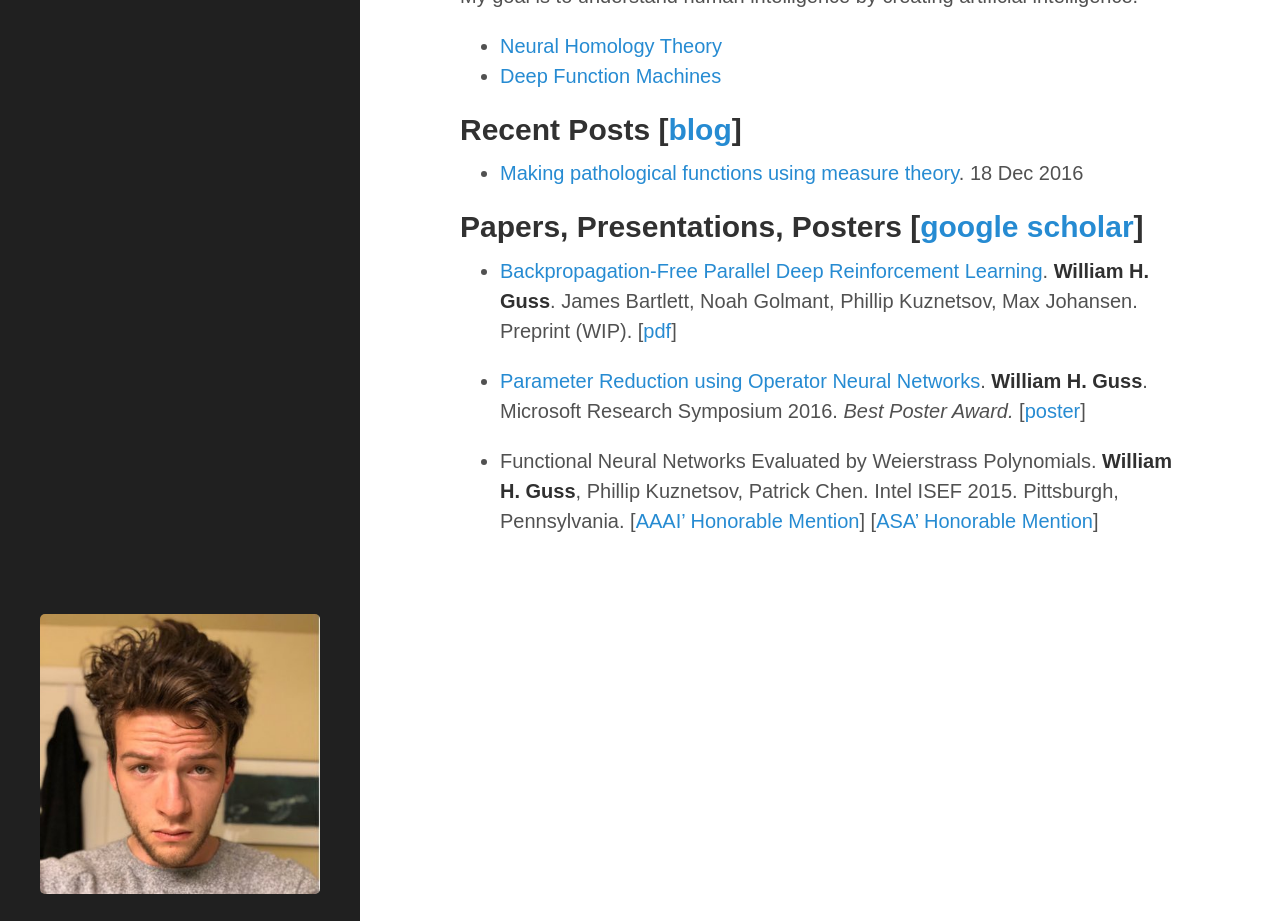
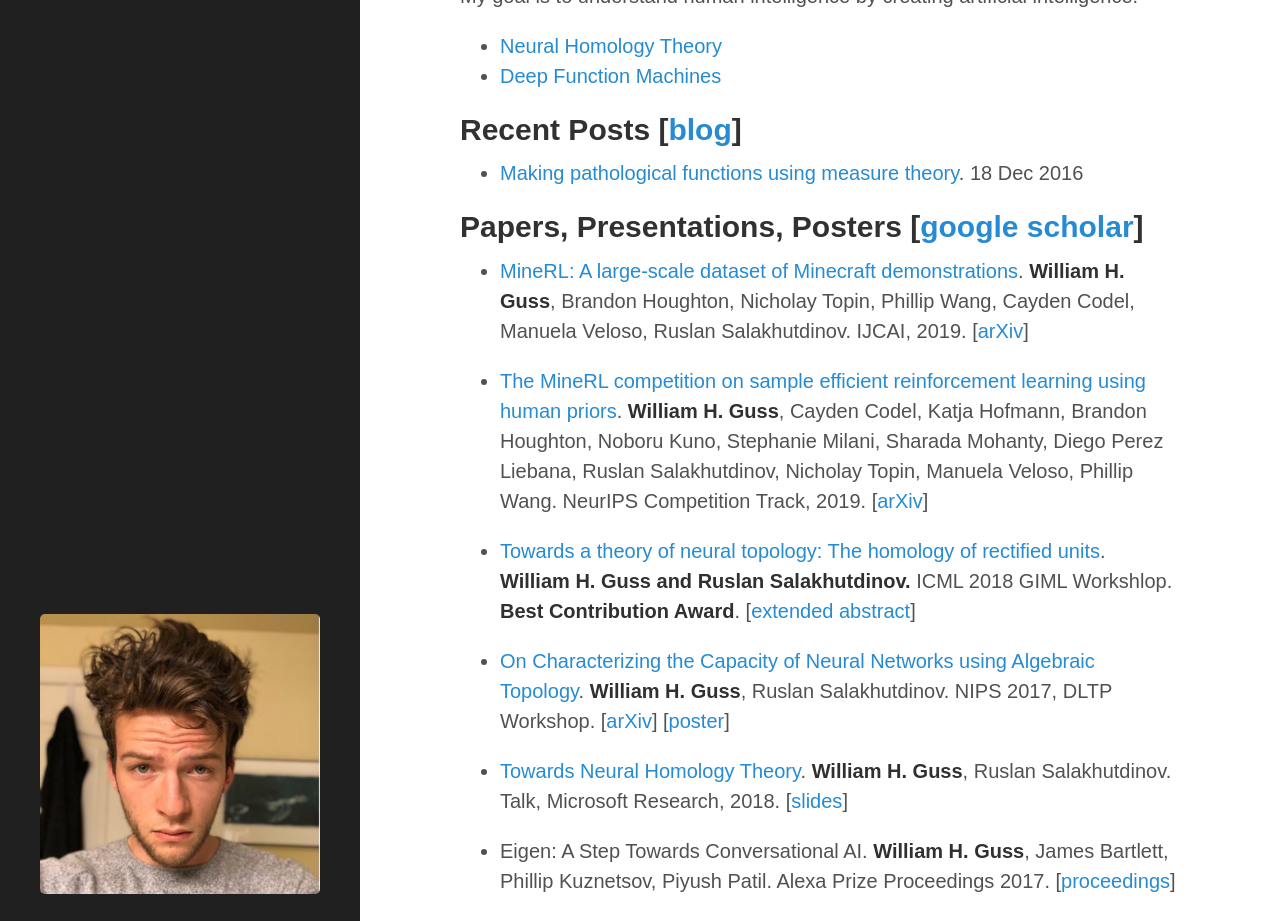
Before and after one commit to MadcowD/web, a Jekyll site: the page built from index.md, in a window 1280 px wide and 1400 px high, scrolled down 605 px. Shown: the top 921 px of the window. Built offline with Jekyll 4.4.1, drawn with Linux system fonts in a browser that asks for light colours; some web fonts are replaced; our own code applies the rules of GitHub Pages for plain Markdown files; some of the changed text lies outside the part shown; grey boxes are pictures that could not be loaded.

Commit message:
Update index.md

```diff
--- a/index.md
+++ b/index.md
@@ -26,7 +26,25 @@ My goal is to understand human intelligence by creating artificial intelligence.
 {% endfor %}
 
 ## Papers, Presentations, Posters [[google scholar](https://scholar.google.com/citations?user=5bB_sFcAAAAJ&hl=en)]
+- [MineRL: A large-scale dataset of Minecraft demonstrations](http://minerl.io/dataset).  **William H. Guss**, Brandon Houghton, Nicholay Topin, Phillip Wang, Cayden Codel, Manuela Veloso, Ruslan Salakhutdinov.  IJCAI, 2019. [[arXiv](https://arxiv.org/abs/1907.13440)]
 
+- [The MineRL competition on sample efficient reinforcement learning using
+human priors](http://minerl.io/competition). **William H. Guss**, Cayden Codel, Katja Hofmann, Brandon Houghton, Noboru Kuno, Stephanie Milani, Sharada Mohanty, Diego Perez Liebana, Ruslan Salakhutdinov, Nicholay Topin, Manuela Veloso, Phillip Wang. NeurIPS Competition Track, 2019. [[arXiv](https://arxiv.org/abs/1904.10079)]
+
+- [Towards a theory of neural topology: The
+homology of rectified units](/dev/nht). **William H. Guss and Ruslan Salakhutdinov.**  ICML 2018 GIML Workshlop. **Best
+Contribution Award**. [[extended abstract](http://gimli.cc/2018/public_abstracts/gimli2018_guss_salakhutdinov.pdf)]
+
+- [On Characterizing the Capacity of Neural Networks using Algebraic Topology](/dev/nht/empirical). **William H. Guss**, Ruslan Salakhutdinov.  NIPS 2017, DLTP Workshop. [[arXiv](https://arxiv.org/abs/1802.04443)]  [[poster](/public/pdf/dltp2017.pdf)]
+
+- [Towards Neural Homology Theory](/dev/nht). **William H. Guss**, Ruslan Salakhutdinov. Talk, Microsoft Research, 2018. [[slides](/public/pdf/towards_neural_homology_theory.pdf)]
+
+- Eigen: A Step Towards Conversational AI. **William H. Guss**, James Bartlett, Phillip Kuznetsov, Piyush Patil. Alexa Prize Proceedings 2017. [[proceedings](https://developer.amazon.com/alexaprize/proceedings)]
+
+- [Deep Function Machines: Generalized Neural Networks for Topological Layer Expression](dev/dfm). **William H. Guss**. Preprint. [[arXiv](https://arxiv.org/abs/1612.04799)]
+![Wave Layer](https://github.com/MadcowD/madcowd.github.io/raw/master/public/movie_1.gif)
+
+- [Universal Approximation of Nonlinear Operators on Banach Space](dev/dfm). **William H. Guss**. Machine Learning at Berkeley Research Symposium 2016.  [[pdf](/public/pdf/operator_approx.pdf)]
 
 -  [Backpropagation-Free Parallel Deep Reinforcement Learning](/dev/openbrain). **William H. Guss**. James Bartlett, Noah Golmant, Phillip Kuznetsov, Max Johansen. Preprint (WIP). [[pdf](/public/pdf/nobackprop.pdf)]
 
```
